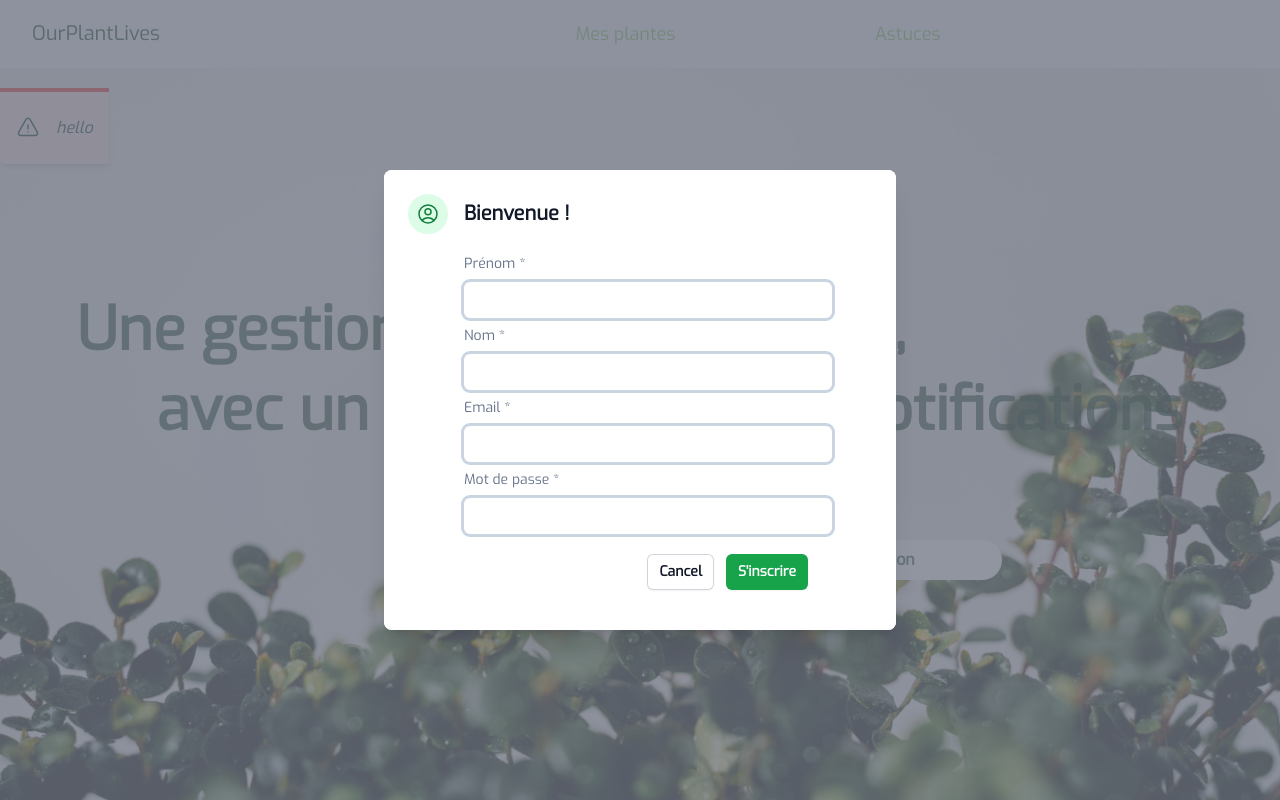
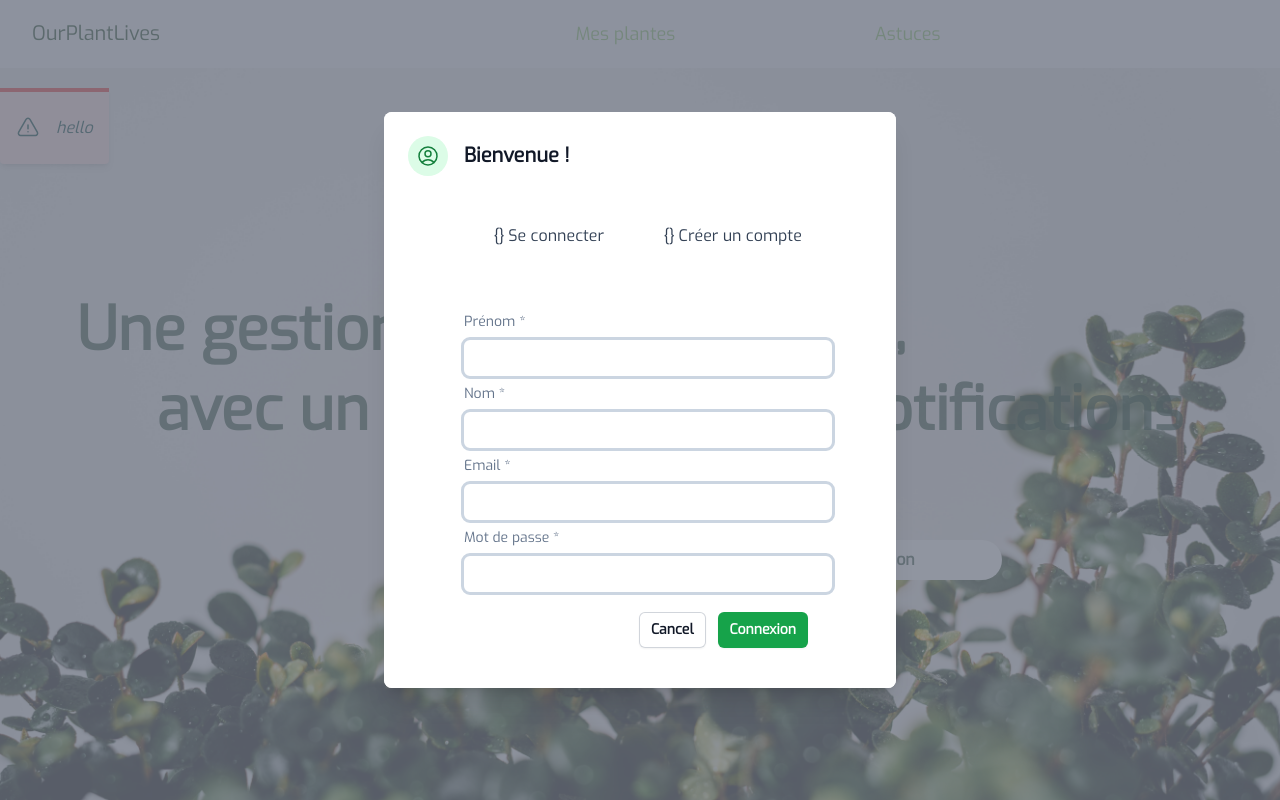
Before and after one commit to Nniyack/OurPlantLives, a Nuxt app in the folder front/: page / in a window 1280 px wide. Both pictures are taken after a click on the button "Connexion". Shown: the top 800 px of the page. Built offline with nearby package versions, Linux system fonts and the light colour scheme.

Commit message:
add connexion to modal auth

```diff
--- a/front/components/home/HeadBand.vue
+++ b/front/components/home/HeadBand.vue
@@ -20,12 +20,12 @@
         >
           <button
             id="show-modal"
-            @click="showModal = true"
+            @click="openModal(true, 'subscribe')"
             class="rounded-full bg-white min-w-[250px] my-2 mx-2 lg:my-0 lg:mx-0 py-2 hover:bg-green-lime-ui hover:text-white transition duration-700 ease-in-out"
           >
             Inscription</button
           ><button
-            @click="showModal = true"
+            @click="openModal(true, 'connexion')"
             class="rounded-full bg-white min-w-[250px] py-2 mx-2 lg:my-0 lg:mx-0 hover:bg-green-lime-ui hover:text-white transition duration-700 ease-in-out"
           >
             Connexion
@@ -61,6 +61,7 @@
       const typeAuth: Ref<TypeAuth> = ref(null);
       const openModal = (show: any, type: any) => {
         showModal.value = show;
+        typeAuth.value = type;
       };
       return { showModal, typeAuth, openModal };
     },
--- a/front/components/home/Modal/Authentification.vue
+++ b/front/components/home/Modal/Authentification.vue
@@ -42,6 +42,30 @@
                   >
                     <b>Bienvenue !</b>
                   </h2>
+                  <div class="flex justify-items-center justify-around my-10">
+                    <div
+                      @click="handleCLick('connexion')"
+                      :class="`${
+                        typeAuthChanged === 'connexion'
+                          ? 'border-b-2 border-green-300'
+                          : 'text-slate-700 hover:text-black'
+                      } cursor-pointer m-4 select-none`"
+                    >
+                      {{ typeAuthChanged }}
+                      Se connecter
+                    </div>
+                    <div
+                      @click="handleCLick('subscribe')"
+                      :class="`${
+                        typeAuthChanged === 'subscribe'
+                          ? 'border-b-2 border-green-300'
+                          : 'text-slate-700 hover:text-black'
+                      } cursor-pointer m-4 select-none`"
+                    >
+                      {{ typeAuthChanged }}
+                      Créer un compte
+                    </div>
+                  </div>
                   <div class="mt-5 grid grid-cols-1 gap-4 text-sm">
                     <div>
                       <CoreDynamicForm
@@ -64,7 +88,7 @@
                               @click="handleSubmit"
                               class="inline-flex w-full justify-center rounded-md bg-green-600 px-3 py-2 text-sm font-semibold text-white shadow-sm hover:bg-green-500 sm:ml-3 sm:w-auto disabled:bg-grey-500"
                             >
-                              S'inscrire
+                              {{ labelBtnTypeAuth }}
                             </button>
                             <button
                               @click="$emit('close')"
@@ -89,7 +113,7 @@
 </template>
 
 <script lang="ts">
-  import { defineComponent, ref, PropType } from "vue";
+  import { defineComponent, ref, PropType, watch, computed, reactive } from "vue";
   import { Form, Field, ErrorMessage } from "vee-validate";
   import { UserCircleIcon } from "@heroicons/vue/24/outline";
   import { authFormSchema } from "../../schema/form/authentification";
@@ -106,13 +130,39 @@
       show: Boolean as PropType<Boolean>,
       typeAuth: String as PropType<TypeAuth>,
     },
-    setup(props: any) {
+    setup(props: any, context: any) {
       const isSubmit: Ref<Boolean> = ref(false);
+      const labelBtnTypeAuth: Ref<String | null> = ref(null);
+      let typeAuthChanged = reactive(props.typeAuth || {});
+      let classBtnSelectType = reactive({});
       const { registerUser }: any = useFirebaseAuth();
+
+      const labelBtn = (name: string) => {
+        if (name === "connexion") labelBtnTypeAuth.value = "Connexion";
+        if (name === "subscribe") labelBtnTypeAuth.value = "S'inscrire";
+      };
+      const test = {
+        type(name: string): any {
+          return ["subscribe", "connexion"].includes(name)
+            ? "border-b-2 border-green-300"
+            : "text-slate-700 hover:text-black";
+        },
+      };
+      watch(props, () => {
+        console.log(typeAuthChanged);
+        labelBtn(props.typeAuth);
+      });
+
+      const handleCLick = (name: string) => {
+        typeAuthChanged = name;
+        labelBtn(name);
+        console.log(typeAuthChanged);
+      };
 
       const handleSubmit = () => {
         isSubmit.value = true;
       };
+
       const formValidate = async (values: any) => {
         console.log(values);
         await registerUser(values.email, values.password);
@@ -124,6 +174,10 @@
         isSubmit,
         authFormSchema,
         formValidate,
+        labelBtnTypeAuth,
+        handleCLick,
+        typeAuthChanged,
+        classBtnSelectType,
       };
     },
   });
--- a/front/components/schema/form/authentification.ts
+++ b/front/components/schema/form/authentification.ts
@@ -1,6 +1,6 @@
 import * as yup from "yup";
 
-export const authFormSchema: fieldsArrayForm = {
+export const authFormSchema: FieldsArrayForm = {
   fields: [
     {
       label: "Prénom *",
--- a/front/nuxt.config.ts
+++ b/front/nuxt.config.ts
@@ -50,5 +50,8 @@ export default defineNuxtConfig({
   },
   typescript: {
     strict: true
-  }
+  },
+  alias: {
+    pinia: "/node_modules/@pinia/nuxt/node_modules/pinia/dist/pinia.mjs"
+  },
 })
--- a/front/types/forms.ts
+++ b/front/types/forms.ts
@@ -10,11 +10,11 @@ declare global {
     type?: String;
   }
 
-  interface fieldsArrayForm {
+  interface FieldsArrayForm {
     fields: Array<field>;
   }
 
-  type formAuth = {
+  type FormAuth = {
     lastname: String;
     firstname: String;
     email: String;
@@ -23,4 +23,4 @@ declare global {
 
   type TypeAuth = "connexion" | "subscribe" | null;
 }
-export { fieldsArrayForm, formAuth, TypeAuth };
+export { FieldsArrayForm, FormAuth, TypeAuth };
```
